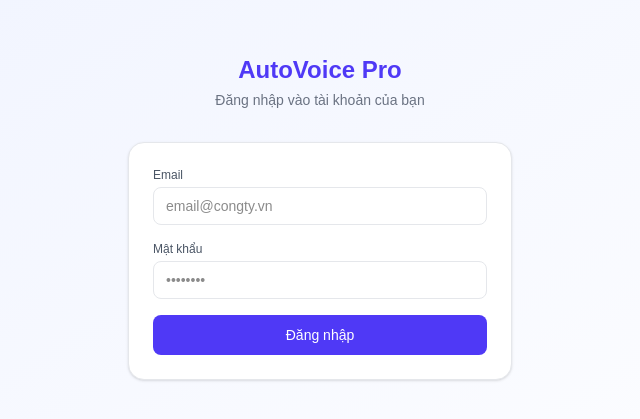
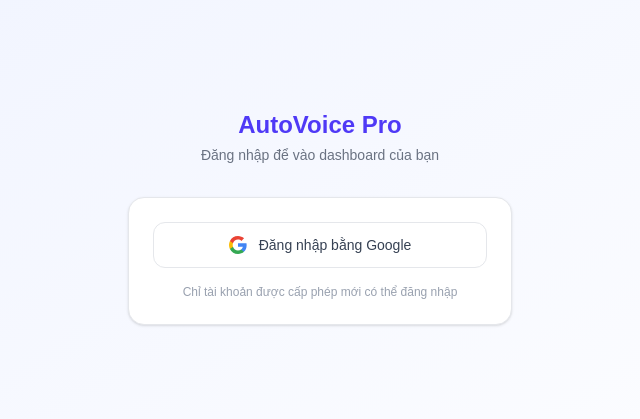
Before and after one commit to cuccutmauxanh/quan-ly-khach-hang, a Next.js app: page /login in a window 1280 px wide. Shown: the part 183-602 px from the top of the page, without its empty margins (320-960 px from the left). Built offline with nearby package versions, Linux system fonts and the light colour scheme; no server answers.

Commit message:
Add Google OAuth login

```diff
--- /dev/null
+++ b/app/auth/callback/route.ts
@@ -0,0 +1,17 @@
+import { createClient } from '@supabase/supabase-js'
+import { NextRequest, NextResponse } from 'next/server'
+
+export async function GET(request: NextRequest) {
+  const { searchParams, origin } = new URL(request.url)
+  const code = searchParams.get('code')
+
+  if (code) {
+    const supabase = createClient(
+      process.env.NEXT_PUBLIC_SUPABASE_URL!,
+      process.env.NEXT_PUBLIC_SUPABASE_ANON_KEY!
+    )
+    await supabase.auth.exchangeCodeForSession(code)
+  }
+
+  return NextResponse.redirect(`${origin}/dashboard`)
+}
--- a/app/login/page.tsx
+++ b/app/login/page.tsx
@@ -2,29 +2,24 @@
 
 import { useState } from 'react'
 import { supabase } from '@/lib/supabase'
-import { useRouter } from 'next/navigation'
 
 export default function LoginPage() {
-  const router = useRouter()
-  const [email, setEmail] = useState('')
-  const [password, setPassword] = useState('')
   const [loading, setLoading] = useState(false)
   const [error, setError] = useState('')
 
-  async function handleLogin(e: React.FormEvent) {
-    e.preventDefault()
+  async function handleGoogleLogin() {
     setLoading(true)
     setError('')
-
-    const { error: err } = await supabase.auth.signInWithPassword({ email, password })
-
+    const { error: err } = await supabase.auth.signInWithOAuth({
+      provider: 'google',
+      options: {
+        redirectTo: `${window.location.origin}/auth/callback`,
+      },
+    })
     if (err) {
-      setError('Email hoặc mật khẩu không đúng.')
+      setError('Đăng nhập thất bại. Vui lòng thử lại.')
       setLoading(false)
-      return
     }
-
-    router.push('/dashboard')
   }
 
   return (
@@ -32,41 +27,33 @@
       <div className="w-full max-w-sm">
         <div className="text-center mb-8">
           <h1 className="text-2xl font-bold text-indigo-600">AutoVoice Pro</h1>
-          <p className="text-gray-500 text-sm mt-1">Đăng nhập vào tài khoản của bạn</p>
+          <p className="text-gray-500 text-sm mt-1">Đăng nhập để vào dashboard của bạn</p>
         </div>
 
-        <form onSubmit={handleLogin} className="bg-white rounded-2xl border border-gray-200 shadow-sm p-6 space-y-4">
+        <div className="bg-white rounded-2xl border border-gray-200 shadow-sm p-6 space-y-4">
           {error && (
             <div className="text-xs text-red-600 bg-red-50 px-3 py-2 rounded-lg">{error}</div>
           )}
 
-          <div>
-            <label className="text-xs font-medium text-gray-600 block mb-1">Email</label>
-            <input
-              type="email" required
-              className="w-full px-3 py-2 border border-gray-200 rounded-lg text-sm focus:outline-none focus:ring-2 focus:ring-indigo-300"
-              placeholder="email@congty.vn"
-              value={email} onChange={e => setEmail(e.target.value)}
-            />
-          </div>
+          <button
+            onClick={handleGoogleLogin}
+            disabled={loading}
+            className="w-full flex items-center justify-center gap-3 py-3 border border-gray-200 rounded-xl text-sm font-medium text-gray-700 hover:bg-gray-50 disabled:opacity-60 transition"
+          >
+            {/* Google icon */}
+            <svg width="18" height="18" viewBox="0 0 18 18">
+              <path fill="#4285F4" d="M17.64 9.2c0-.637-.057-1.251-.164-1.84H9v3.481h4.844c-.209 1.125-.843 2.078-1.796 2.717v2.258h2.908c1.702-1.567 2.684-3.874 2.684-6.615z"/>
+              <path fill="#34A853" d="M9 18c2.43 0 4.467-.806 5.956-2.18l-2.908-2.259c-.806.54-1.837.86-3.048.86-2.344 0-4.328-1.584-5.036-3.711H.957v2.332A8.997 8.997 0 0 0 9 18z"/>
+              <path fill="#FBBC05" d="M3.964 10.71A5.41 5.41 0 0 1 3.682 9c0-.593.102-1.17.282-1.71V4.958H.957A8.996 8.996 0 0 0 0 9c0 1.452.348 2.827.957 4.042l3.007-2.332z"/>
+              <path fill="#EA4335" d="M9 3.58c1.321 0 2.508.454 3.44 1.345l2.582-2.58C13.463.891 11.426 0 9 0A8.997 8.997 0 0 0 .957 4.958L3.964 7.29C4.672 5.163 6.656 3.58 9 3.58z"/>
+            </svg>
+            {loading ? 'Đang chuyển hướng...' : 'Đăng nhập bằng Google'}
+          </button>
 
-          <div>
-            <label className="text-xs font-medium text-gray-600 block mb-1">Mật khẩu</label>
-            <input
-              type="password" required
-              className="w-full px-3 py-2 border border-gray-200 rounded-lg text-sm focus:outline-none focus:ring-2 focus:ring-indigo-300"
-              placeholder="••••••••"
-              value={password} onChange={e => setPassword(e.target.value)}
-            />
-          </div>
-
-          <button
-            type="submit" disabled={loading}
-            className="w-full py-2.5 bg-indigo-600 text-white rounded-lg text-sm font-medium hover:bg-indigo-700 disabled:opacity-60"
-          >
-            {loading ? 'Đang đăng nhập...' : 'Đăng nhập'}
-          </button>
-        </form>
+          <p className="text-xs text-center text-gray-400">
+            Chỉ tài khoản được cấp phép mới có thể đăng nhập
+          </p>
+        </div>
       </div>
     </div>
   )
```
